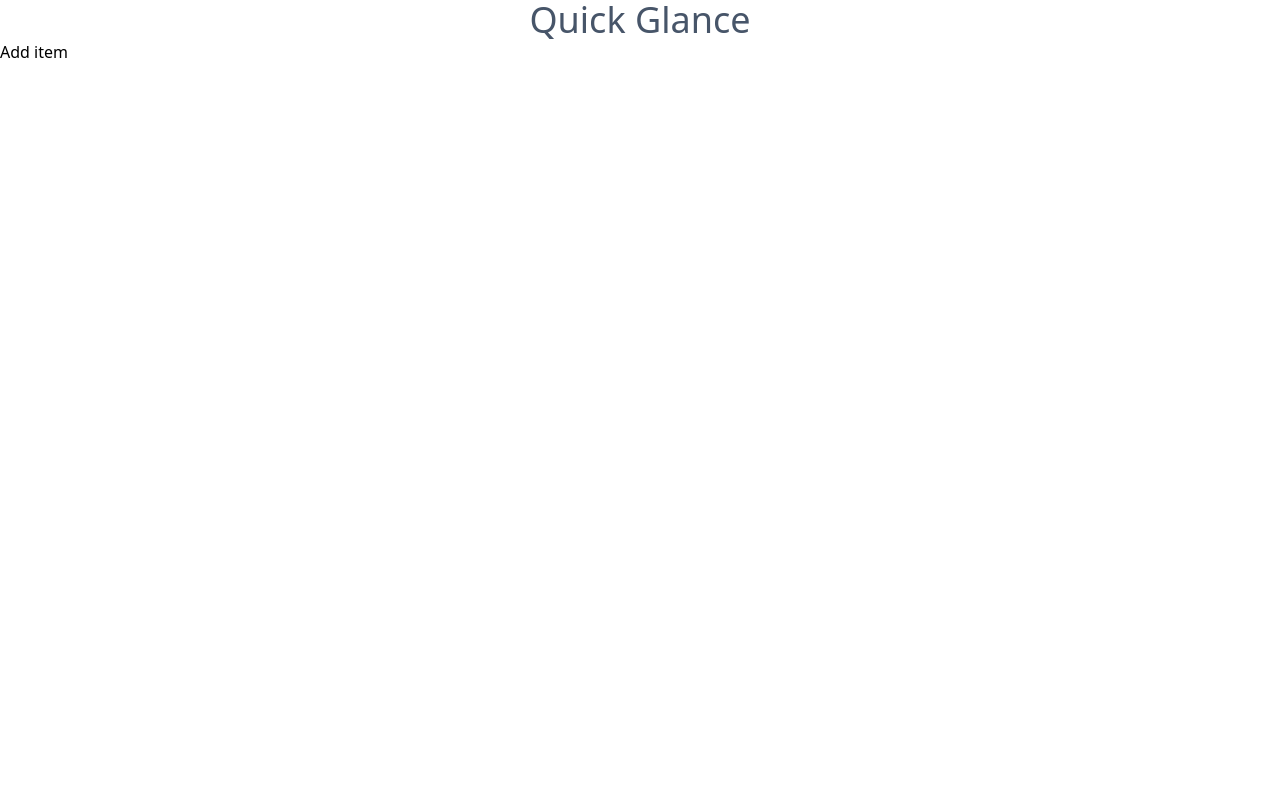
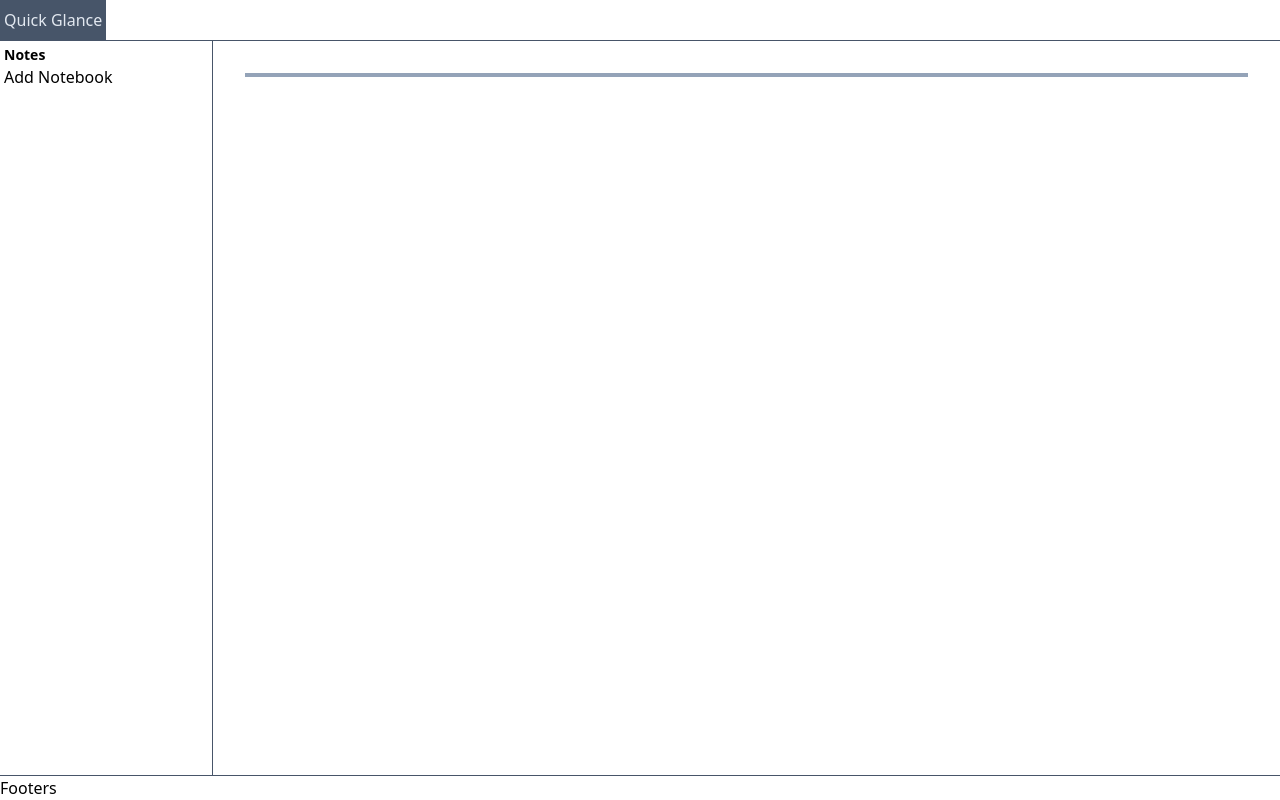
Before and after one commit to dayvidwhy/quick-glance, an Angular app: page / in a window 1280 px wide. Built offline with nearby package versions, Linux system fonts and the light colour scheme.

Commit message:
Lists notes.

```diff
--- a/package.json
+++ b/package.json
@@ -7,6 +7,7 @@
     "start": "ng serve",
     "build": "ng build",
     "lint": "ng lint",
+    "generate": "ng generate component",
     "watch": "ng build --watch --configuration development",
     "test": "ng test"
   },
--- a/src/app/app.component.html
+++ b/src/app/app.component.html
@@ -1,13 +1,54 @@
-<main class="container mx-auto">
-    <div class="w-full text-center">
-        <h1 class="text-4xl text-slate-600">Quick Glance</h1>
+<div class="h-full flex flex-col">
+    <nav class="border-slate-600 border-b">
+        <ul class="flex flex-row">
+            <li>
+                <a class="block px-1 py-2 hover:text-slate-200 hover:bg-slate-600" href="/">Quick Glance</a>
+            </li>
+        </ul>
+    </nav>
+    <div class="flex-1 overflow-hidden">
+        <div class="flex flex-row h-full">
+            <div class="w-2/12 overflow-auto border-r border-slate-600 p-1">
+                <h2 class="w-full text-sm font-bold">
+                    Notes
+                </h2>
+                <button (click)="addNotebook()">
+                    Add Notebook
+                </button>
+                <ul>
+                    @for (notebook of notebooks; track $index) {
+                        <li [ngClass]="{ 'bg-slate-400': notebook.id === currentNoteBook?.id }">
+                            <button class="w-full" (click)="setNotebook(notebook)">
+                                {{ notebook.title }}
+                            </button>
+                        </li>
+                    }
+                </ul>
+            </div>
+            <div class="w-10/12 overflow-auto p-8">
+                <div class="border-slate-400 border-2">
+                    @if (currentNoteBook) {
+                        <h2>
+                            {{ currentNoteBook.title }}
+                        </h2>
+                        <button (click)="addNote()">
+                            Add Note
+                        </button>
+                        <ul>
+                            @for (note of currentNoteBook.notes; track $index) {
+                                <li>
+                                    {{ note }}
+                                </li>
+                            }
+                        </ul>
+                    }
+                </div>
+            </div>
+        </div>
     </div>
-    <button (click)="addItem()">
-        Add item
-    </button>
-    <div *ngFor="let item of items">
-        {{ item }}
+    <div class="border-t border-slate-600">
+        Footers
     </div>
-</main>
+</div>
 
 <router-outlet />
--- a/src/app/app.component.ts
+++ b/src/app/app.component.ts
@@ -2,6 +2,11 @@ import { Component } from "@angular/core";
 import { RouterOutlet } from "@angular/router";
 import { CommonModule } from "@angular/common";
 
+interface NoteBook {
+    title: string;
+    notes: string[];
+    id: string;
+}
 @Component({
     selector: "app-root",
     standalone: true,
@@ -11,10 +16,29 @@ import { CommonModule } from "@angular/common";
 })
 export class AppComponent {
     title = "quick-glance";
-    items: string[] = [];
 
-    addItem () {
-        console.log("Adding an item");
-        this.items.push("Item " + this.items.length);
+    currentNoteBook: NoteBook | null = null;
+
+    notebooks: NoteBook[] = [];
+
+    addNotebook () {
+        const notebookId = crypto.randomUUID();
+        const newNotebook = {
+            title: "Notebook",
+            notes: [],
+            id: notebookId
+        };
+        this.notebooks.push(newNotebook);
+        this.currentNoteBook = newNotebook;
+    }
+
+    setNotebook (notebook: NoteBook) {
+        this.currentNoteBook = notebook;
+    }
+
+    addNote () {
+        if (this.currentNoteBook) {
+            this.currentNoteBook.notes.push("new note");
+        }
     }
 }
--- a/src/index.html
+++ b/src/index.html
@@ -1,5 +1,5 @@
 <!doctype html>
-<html lang="en">
+<html class="h-full" lang="en">
 <head>
   <meta charset="utf-8">
   <title>QuickGlance</title>
@@ -7,7 +7,7 @@
   <meta name="viewport" content="width=device-width, initial-scale=1">
   <link rel="icon" type="image/x-icon" href="favicon.ico">
 </head>
-<body>
+<body class="h-full w-full">
   <app-root></app-root>
 </body>
 </html>
```
